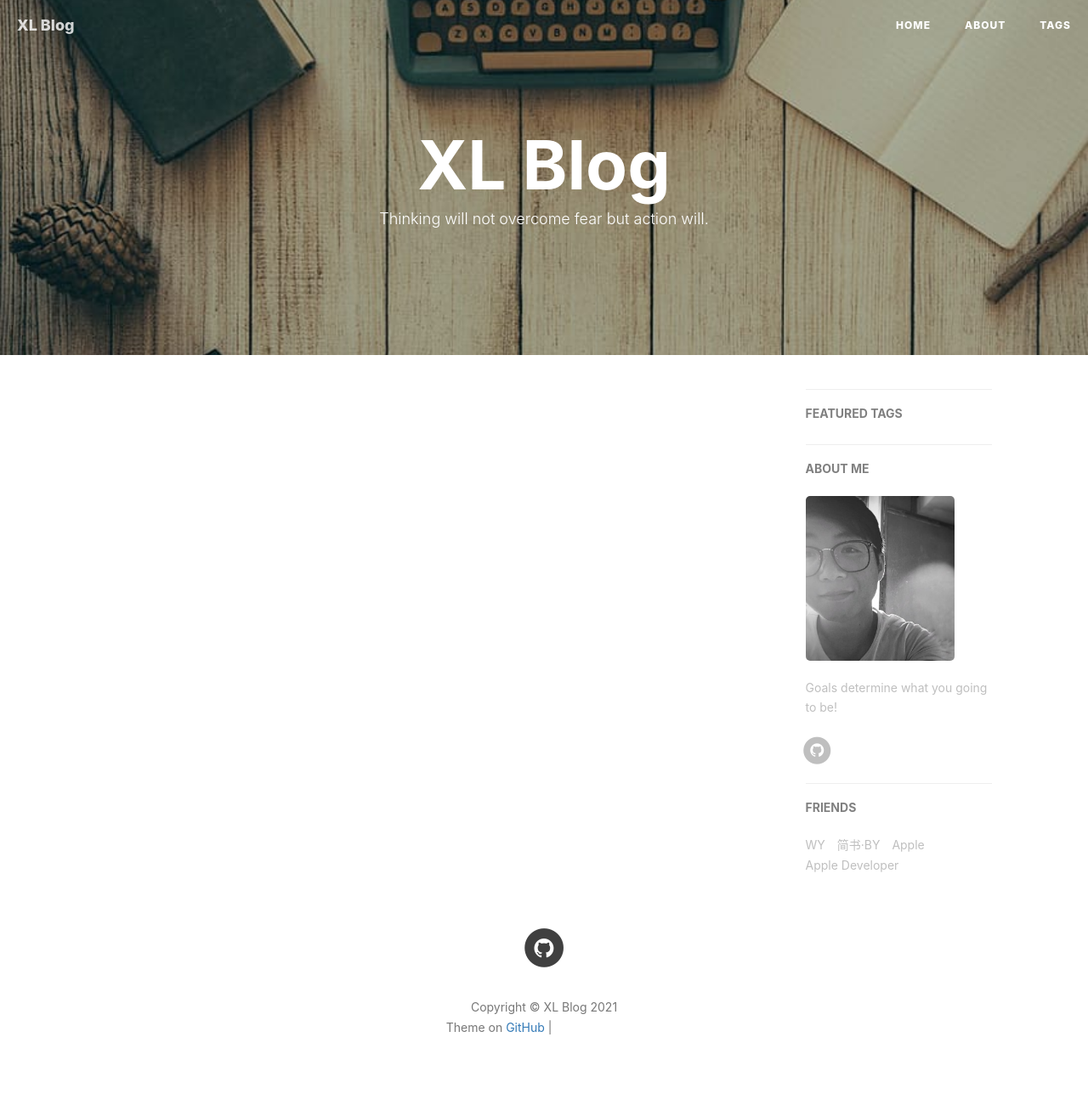
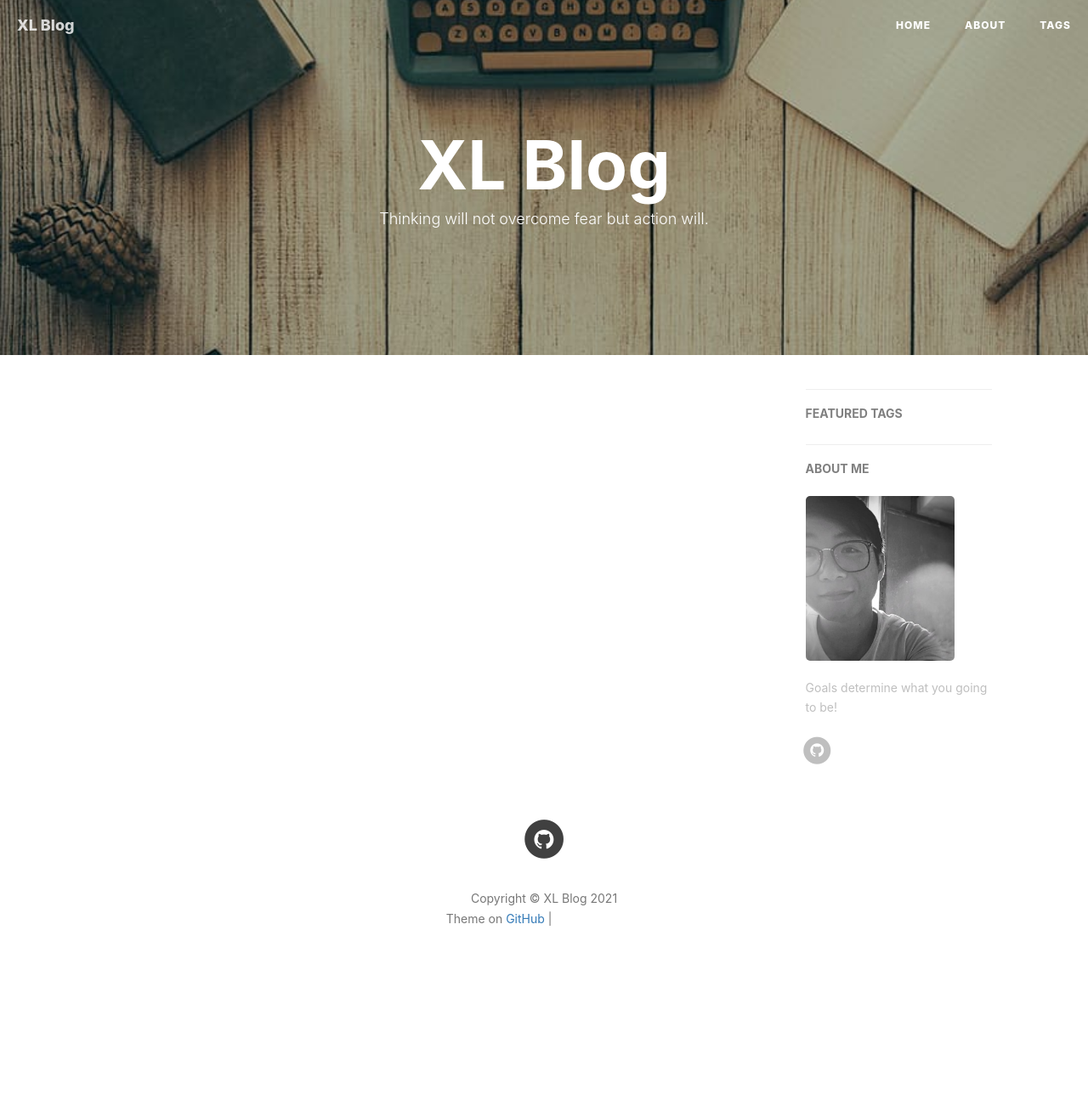
Before and after one commit to Zsm-amere/Zsm-amere.github.io, a Jekyll site: the page built from index.html, in a window 1280 px wide. Shown: the whole page at 85% size. Built offline with Jekyll 4.4.1, drawn with Linux system fonts in a browser that asks for light colours; nearby versions of some CDN libraries; the list of posts is cut into pages by our own code; comment, search, counter and statistics services are not loaded; after the commit the page ends 1186 px from its top, so only the background shows below that; part of the change alters nothing that is shown; grey boxes are pictures that could not be loaded.

Commit message:
Update _config.yml

```diff
--- a/_config.yml
+++ b/_config.yml
@@ -97,18 +97,18 @@ service-worker: true
 
 
 # Friends
-friends: [
-    {
-        title: "WY",
-        href: "http://zhengwuyang.com"
-    },{
-        title: "简书·BY",
-        href: "http://www.jianshu.com/u/e71990ada2fd"
-    },{
-        title: "Apple",
-        href: "https://apple.com"
-    },{
-        title: "Apple Developer",
-        href: "https://developer.apple.com/"
-    }
-]
+# friends: [
+#     {
+#         title: "WY",
+#         href: "http://zhengwuyang.com"
+#     },{
+#         title: "简书·BY",
+#         href: "http://www.jianshu.com/u/e71990ada2fd"
+#     },{
+#         title: "Apple",
+#         href: "https://apple.com"
+#     },{
+#         title: "Apple Developer",
+#         href: "https://developer.apple.com/"
+#     }
+# ]
```
